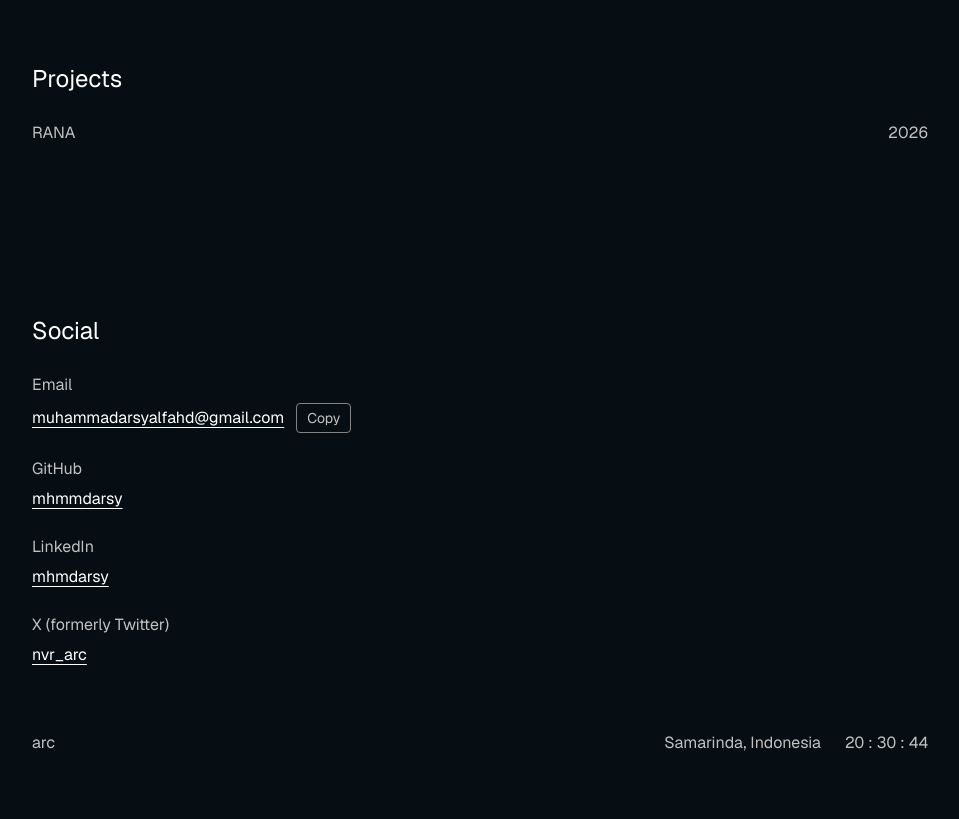
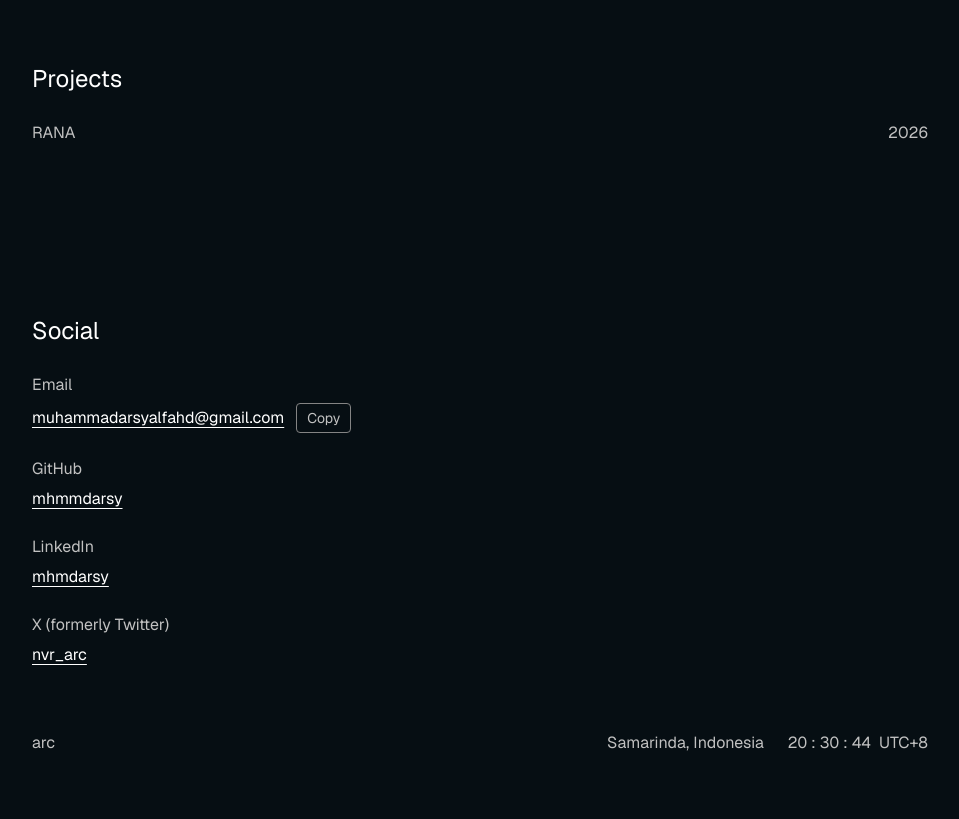
Before and after one commit to mhmmdarsy/arc-porto, an Astro site: page / in a window 1280 px wide. Shown: the part 1060-1879 px from the top of the page, without its empty margins (160-1119 px from the left). Built offline with nearby package versions, Linux system fonts and the light colour scheme; Astro itself is replaced by a stand-in of ours; some packages are replaced by stand-ins of ours.

Commit message:
penambahan  info UTC

```diff
--- a/src/components/Footer.astro
+++ b/src/components/Footer.astro
@@ -23,6 +23,7 @@ const initialWitaTime = new Intl.DateTimeFormat('en-GB', {
     <!-- Location & Live WITA Clock (Samarinda, UTC+8) -->
     <div class="flex items-center gap-4 sm:gap-6 whitespace-nowrap">
       <span class="whitespace-nowrap">Samarinda, Indonesia</span>
+      <div class="flex items-center gap-1.5 sm:gap-2 whitespace-nowrap">
         <time
           id="wita-clock"
           datetime=""
@@ -31,6 +32,8 @@ const initialWitaTime = new Intl.DateTimeFormat('en-GB', {
         >
           {initialWitaTime}
         </time>
+        <span class="whitespace-nowrap">UTC+8</span>
+      </div>
     </div>
   </div>
 </footer>
```
Lines whose indentation alone changed are shown as unchanged.
